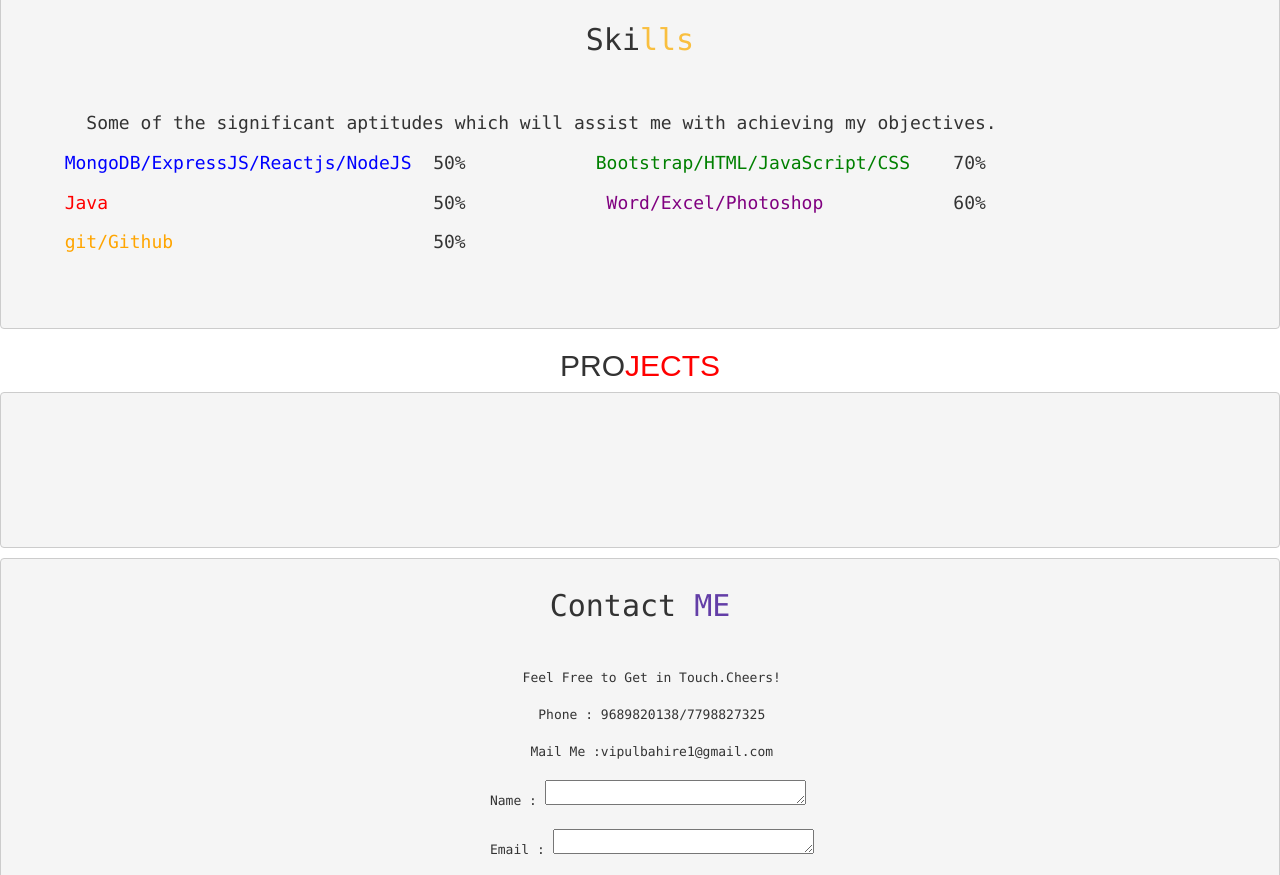
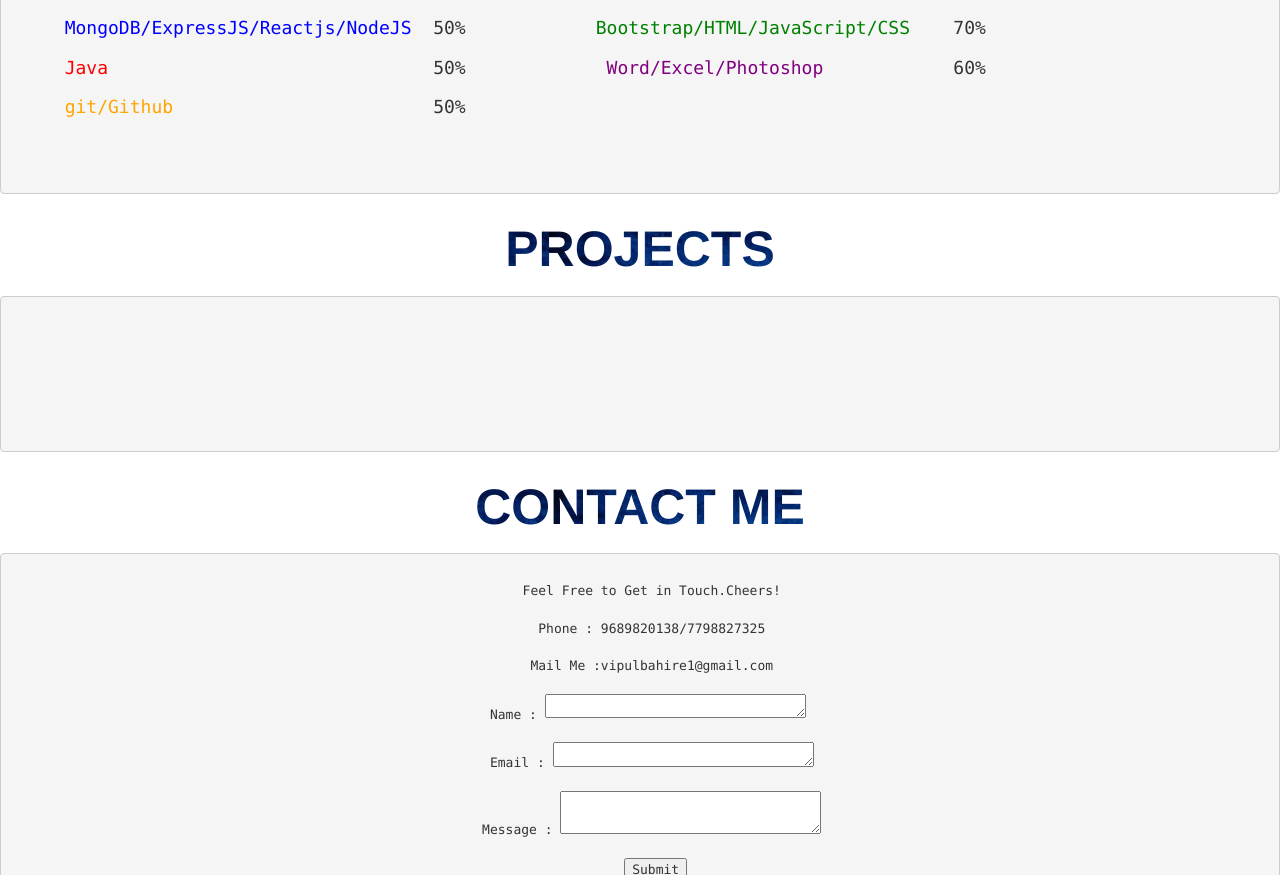
Before and after one commit to vipulahire/Portfolio, a plain HTML site: page index.html in a window 1280 px wide. Shown: the part 1307-2182 px from the top of the page. Drawn offline with nearby package versions, Linux system fonts and the light colour scheme; files whose address does not match are found by name.

Commit message:
files modified

```diff
--- a/index.html
+++ b/index.html
@@ -9,6 +9,7 @@
 <script src="https://ajax.googleapis.com/ajax/libs/jquery/3.5.1/jquery.min.js"></script>
 <script src="https://maxcdn.bootstrapcdn.com/bootstrap/3.4.1/js/bootstrap.min.js"></script>
     <link rel="stylesheet" href="nav.css">
+
     </head>
 <body>
 
@@ -29,18 +30,19 @@
       </ul>
     </div>
   </nav>
+  <section>
   <pre>
 
     <center><img src="img/image.jpg" alt="my image" class="img-circle" width="300" height="300">
     <pre>
-        <h1 > Hi I'am Vipul Ahire</h1>
-        <h3>Hi! Welcome to my Portfolio...
+        <h1 > Hi I'am Vipul Ahire</h1> <h3>Hi! Welcome to my Portfolio...
           A computer science student passionate about programming and design.
           Front End Developer</h3>
       <img src="img/github.png" width="20" height="30">  <a href="https://github.com/vipulahire" target="_blank">github</a>  <img src="img/gmail.png" width="20" height="30">  <a href="mailto:vipulbahire1@gmail.com" target="_blank">gmail</a> <img src="img//linkedin.png" width="20" height="30"> <a href="https://www.linkedin.com/in/vipul-ahire-9a510a17b/" target="_blank">linkedin</a>
         </pre></center>
+        </section>
   <section>
-    <center><h2>ABOUT<span style="color:red;"> ME</span></h2></center>
+   <p>About Me</p>
     <pre><h4>
         HELLO! i'AM VIPUL AHIRE.
         I'am BE Student at ICEM Computer Science Department.
@@ -56,7 +58,8 @@
 </pre>
   </section>
   <section>
-  <center><h2>Ski<span style="color: #f9bf3f">lls</span></h2></center>
+ <p>Skills</p>
+ <pre>
   <h4>       Some of the significant aptitudes which will assist me with achieving my objectives.
 
      <span style="color: blue;">MongoDB/ExpressJS/Reactjs/NodeJS</span>  50%            <span style="color:green;">Bootstrap/HTML/JavaScript/CSS</span>    70%
@@ -68,7 +71,7 @@
  </pre>
 </section>
 <section>
- <center><h2>PRO<span style="color: red;">JECTS</span></h2></center>
+ <p>Projects</p>
  <pre>
        <h4>
 
@@ -76,7 +79,8 @@
 </pre>
 </section>
 <footer>
-  <pre ><center><h2>Contact <span style="color: rgb(99, 62, 167);">ME</h2></span>
+ <p>Contact ME</p>
+ <center><pre>
 
    Feel Free to Get in Touch.Cheers!
 
@@ -88,7 +92,7 @@
 
    Email : <textarea name="email" id="email" cols="30" rows="1"></textarea>
 
-   Message : <textarea name="text" id="text" cols="30" rows="5"></textarea>
+   Message : <textarea name="text" id="text" cols="30" rows="2"></textarea>
 
     <input type="submit" value="Submit">
 <img src="img/github.png" width="20" height="30">  <a href="https://github.com/vipulahire" target="_blank">github</a>  <img src="img/gmail.png" width="20" height="30">  <a href="mailto:vipulbahire1@gmail.com" target="_blank">gmail</a> <img src="img/linkedin.png" width="20" height="30"> <a href="https://www.linkedin.com/in/vipul-ahire-9a510a17b/" target="_blank">linkedin</a>
--- a/nav.css
+++ b/nav.css
@@ -14,3 +14,19 @@ body {
   width: 350px;
   height: 350px;
 }
+
+p {
+  background-image: url(img/blue.jpg);
+  background-repeat: repeat;
+  -webkit-background-clip: text;
+  -webkit-text-fill-color: transparent;
+  margin-top: 20px;
+  font-size: 50px;
+  text-align: center;
+  font-weight: bold;
+  text-transform: uppercase;
+  font-family: 'Steelfish Rg', 'helvetica neue',
+           helvetica, arial, sans-serif;
+  font-weight: 800;
+  -webkit-font-smoothing: antialiased;
+}
```
Also changed, not shown: about.html (+4 -3 lines), contact.html (+3 -3 lines), project.html (+10 -0 lines), img/blue.jpg (added), img/news-background.jpg (deleted), img/trees.jpeg (added), img/white.jpg (deleted), 1 other file.
